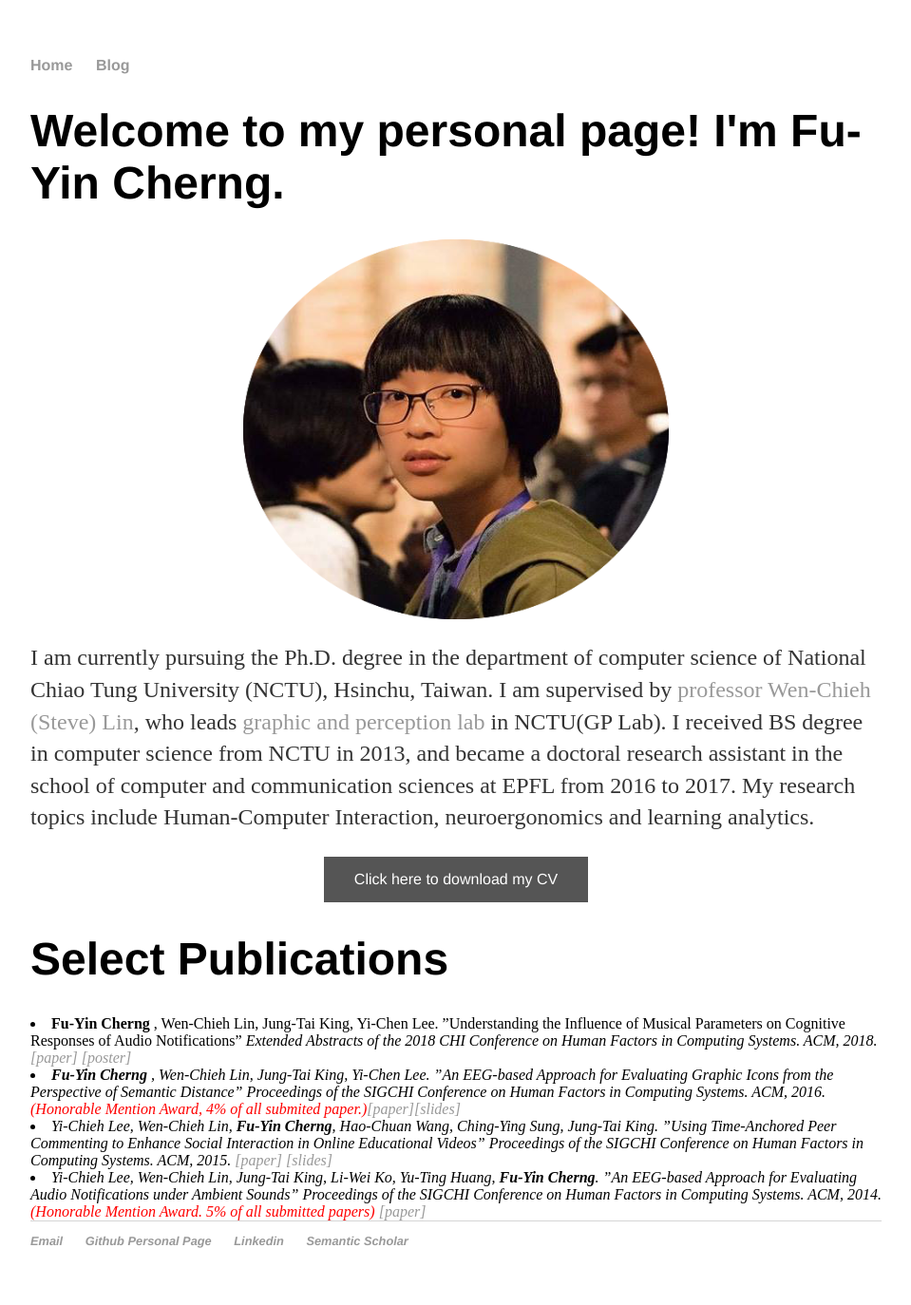
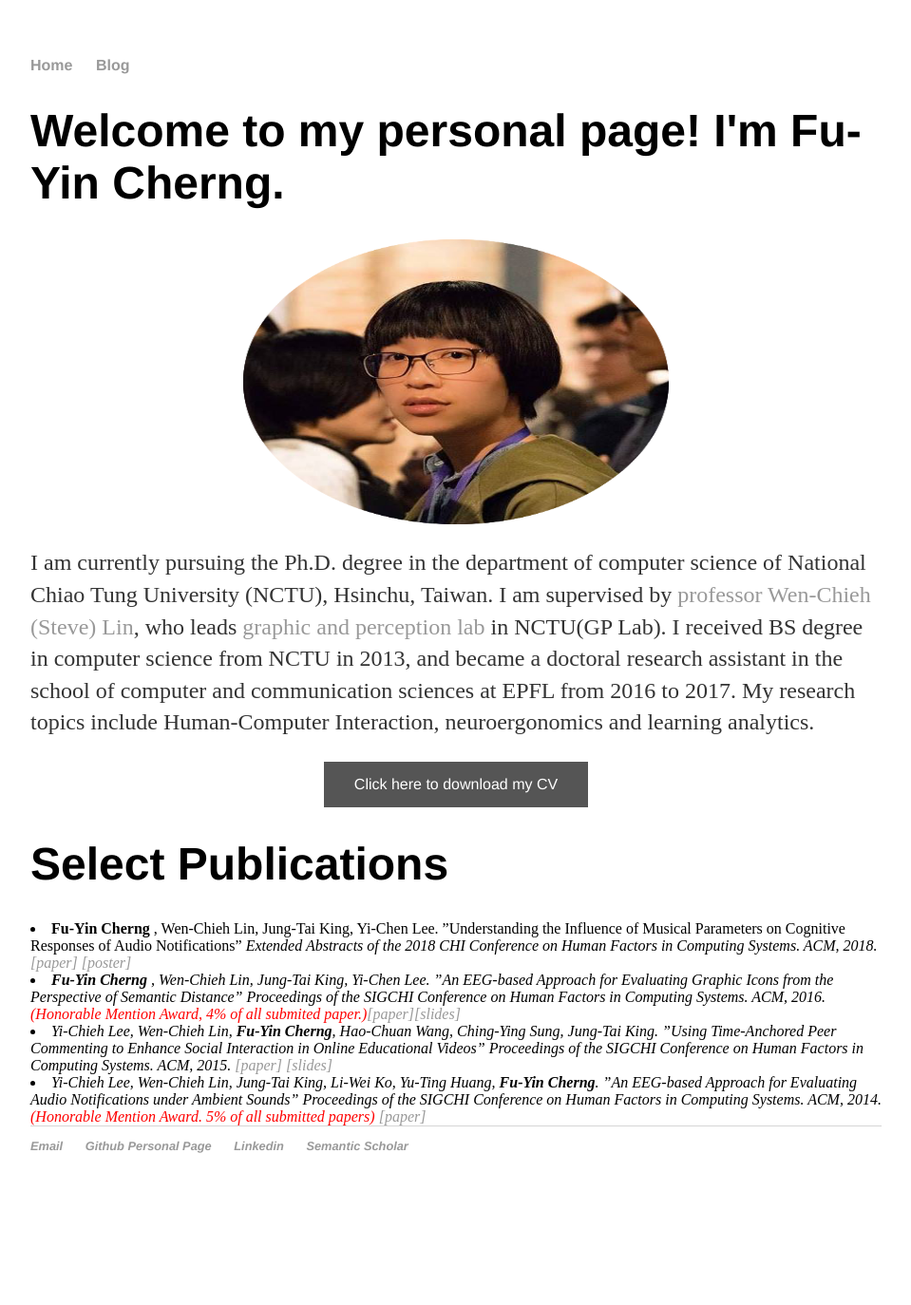
Before and after one commit to FuyinCherng/FuyinCherng.github.io, a Jekyll site: the page built from index.html, in a window 1280 px wide. Shown: the whole page at 95% size, without its empty margins (160-1119 px from the left). Built offline with Jekyll 4.4.1, drawn with Linux system fonts in a browser that asks for light colours; after the commit the page ends 1274 px from its top, so only the background shows below that.

Commit message:
smaller profile pic

```diff
--- a/index.html
+++ b/index.html
@@ -12,7 +12,7 @@
 		<!-- <a href="#" class="download" title="Download CV as PDF">Download CV</a> -->
 	<h1>Welcome to my personal page! I'm Fu-Yin Cherng.</h1>
 
-	<p style="text-align:center"><img src="/cv/profile.png" alt="profile pictur" width="300" height="400" class="center"></p>
+	<p style="text-align:center"><img src="/cv/profile.png" alt="profile pictur" width="200" height="300" class="center"></p>
 
 	<p>I am currently pursuing the Ph.D. degree in the department of computer science of National Chiao Tung University (NCTU), Hsinchu, Taiwan. I am supervised by <a href="https://gpl.cs.nctu.edu.tw/Steve-Lin/" target="_blannk">professor Wen-Chieh (Steve) Lin</a>, who leads <a href="https://gpl.cs.nctu.edu.tw/" target="_blannk">graphic and perception lab</a> in NCTU(GP Lab). I received BS degree in computer science from NCTU in 2013, and became a doctoral research assistant in the school of computer and communication sciences at EPFL from 2016 to 2017. My research topics include Human-Computer Interaction, neuroergonomics and learning analytics. </p>
 
```
